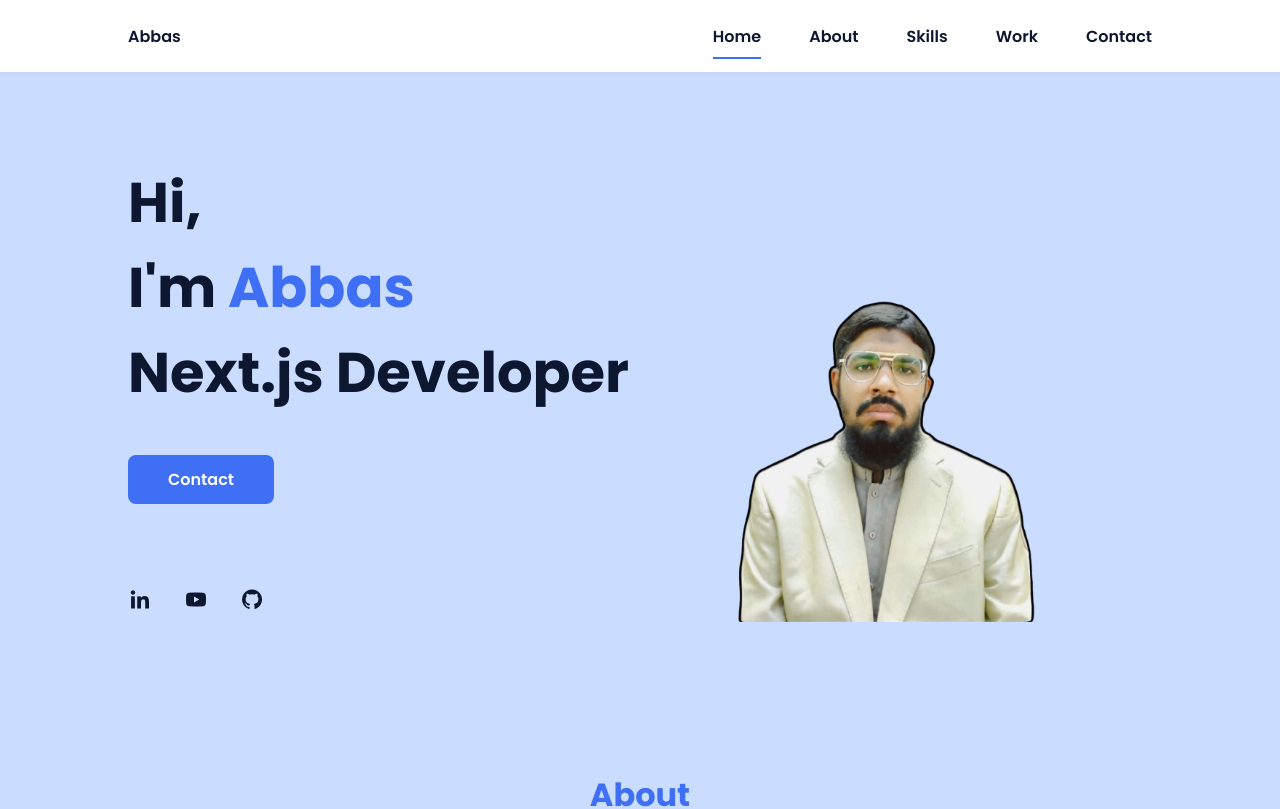
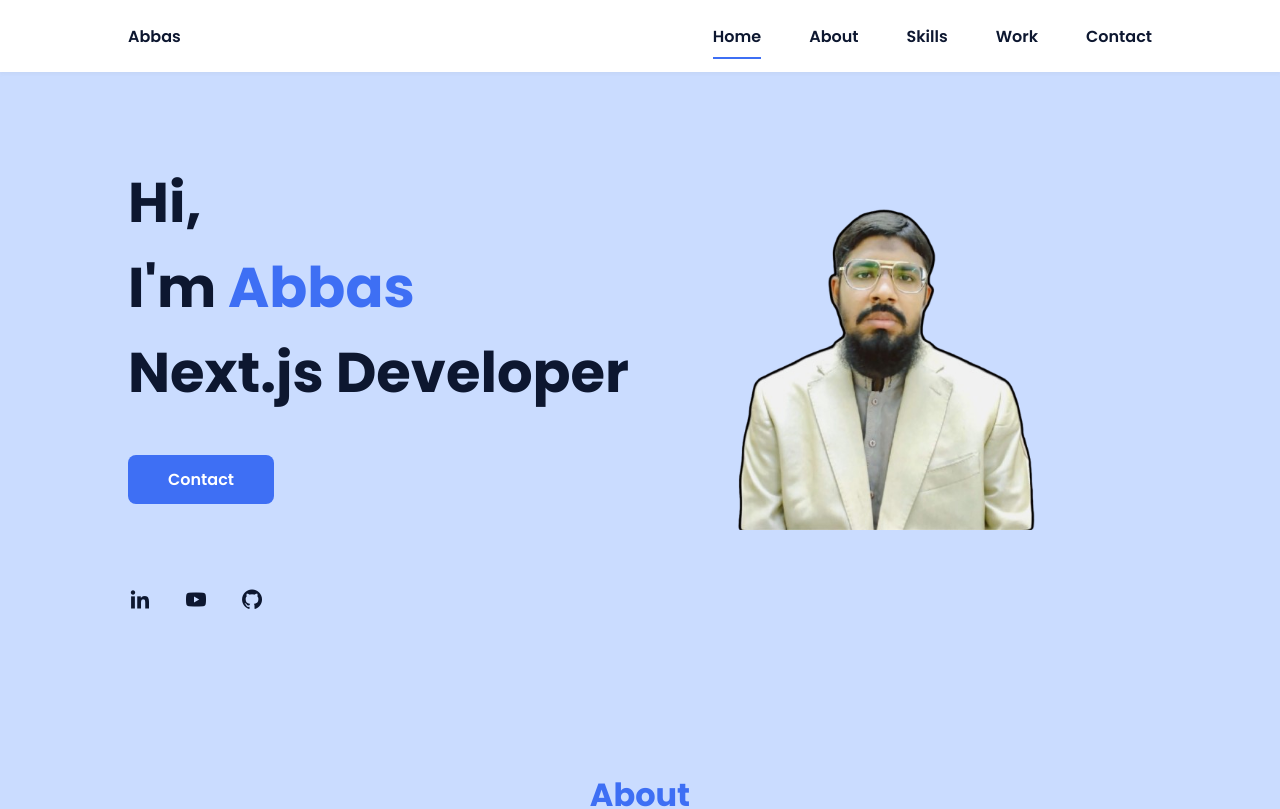
Before and after one commit to abbas-asad/Nextjs, a Next.js app in the folder milestone2b-project1/: page / in a window 1280 px wide. Shown: the top 809 px of the page. Built offline with nearby package versions, Linux system fonts and the light colour scheme.

Commit message:
Update globals.css

```diff
--- a/milestone2b-project1/src/app/globals.css
+++ b/milestone2b-project1/src/app/globals.css
@@ -218,6 +218,7 @@ img {
 }
 .home__blob-img {
   width: 360px;
+  margin-bottom: 92px;
 }
 
 /*BUTTONS*/
```
